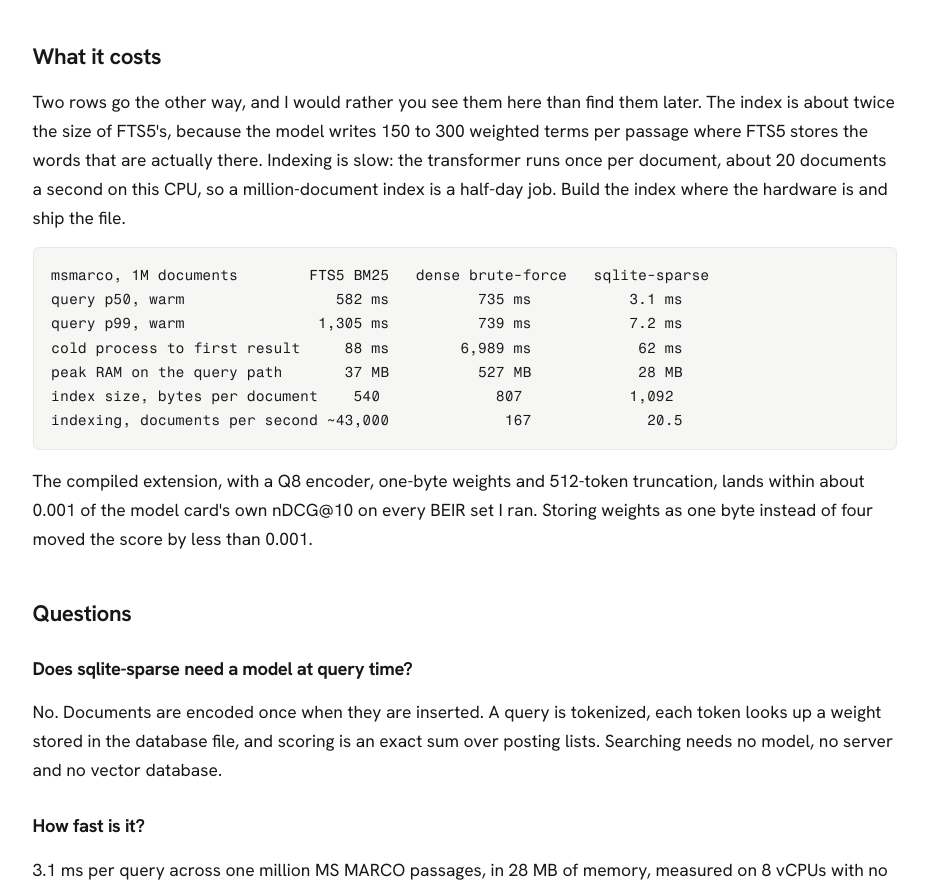
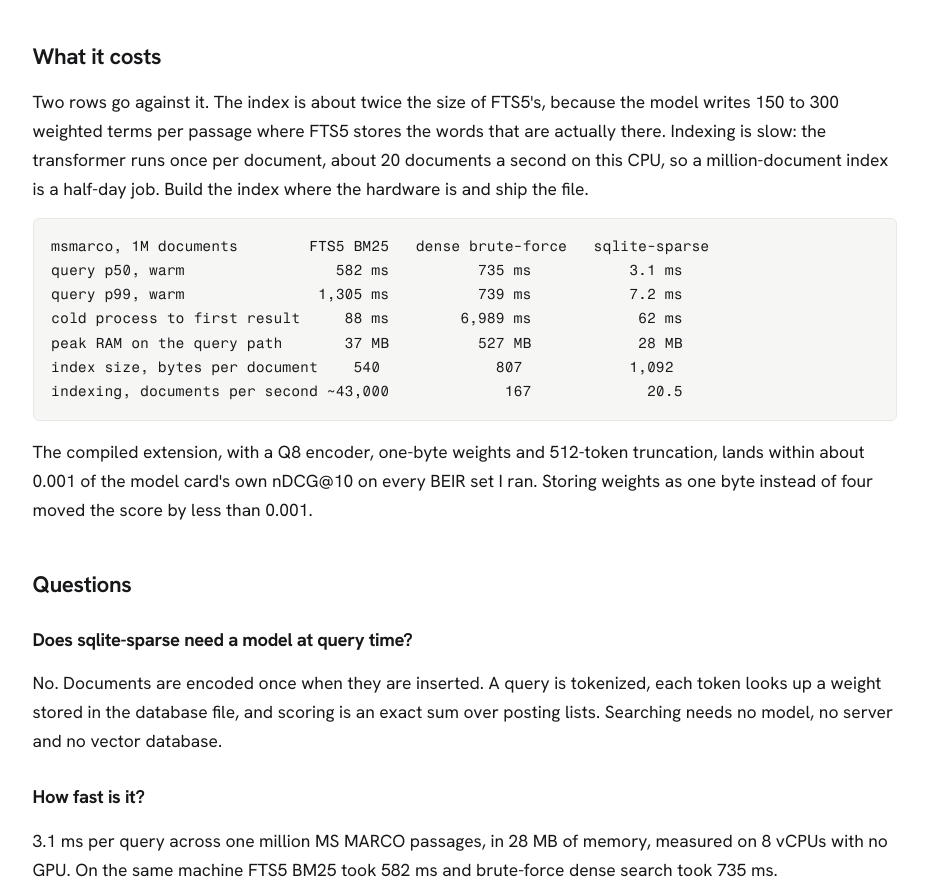
Before and after one commit to arbazsiddiqui/blog, an Astro site: page /sparse in a window 1280 px wide. Shown: the part 2040-2928 px from the top of the page, without its empty margins (168-1096 px from the left). Built offline with nearby package versions, Linux system fonts and the light colour scheme; Astro itself is replaced by a stand-in of ours.

Commit message:
Cut the aside in the sqlite-sparse costs paragraph

```diff
--- a/src/pages/sparse.astro
+++ b/src/pages/sparse.astro
@@ -117,8 +117,7 @@ const jsonLd = [jsonLdApp, {
 
       <h2>What it costs</h2>
       <p>
-        Two rows go the other way, and I would rather you see them here than find
-        them later. The index is about twice the size of FTS5's, because the model
+        Two rows go against it. The index is about twice the size of FTS5's, because the model
         writes 150 to 300 weighted terms per passage where FTS5 stores the words
         that are actually there. Indexing is slow: the transformer runs once per
         document, about 20 documents a second on this CPU, so a million-document
```
